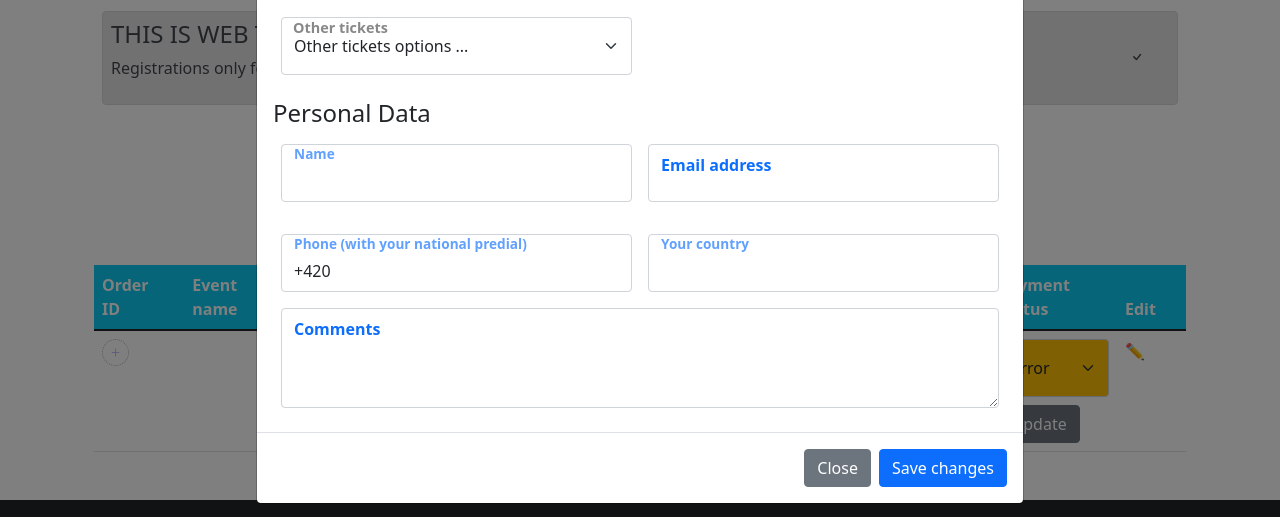
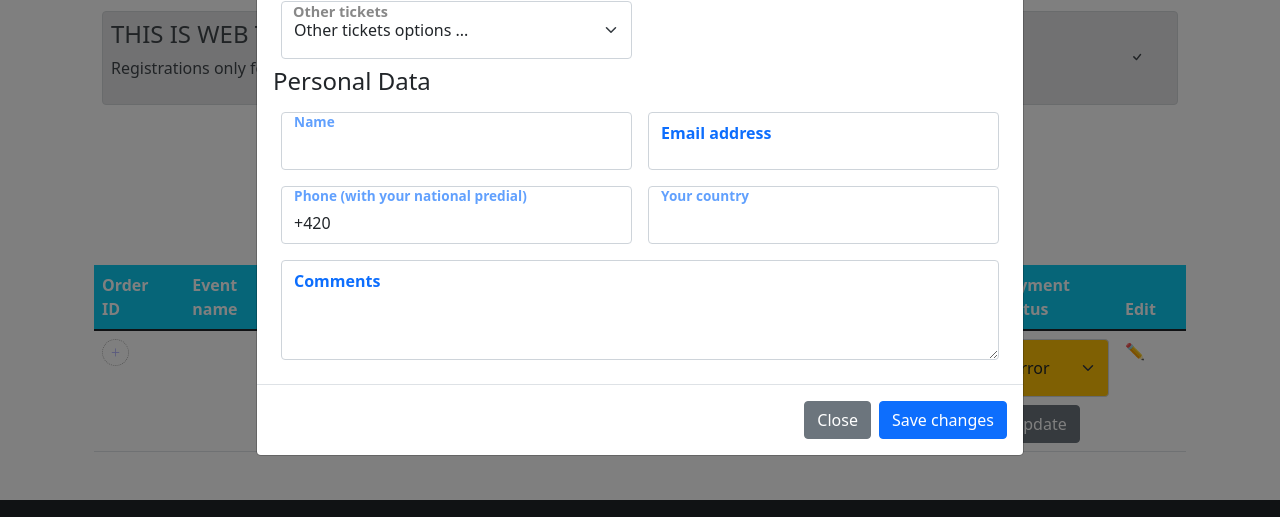
Before and after one commit to SimonB87/Regis, a PHP site: page /manage/registrations.php in a window 1280 px wide, after a click that opens the changed part. Shown: the part 226-743 px from the top of the page. Run offline with PHP 8.4, Linux system fonts and the light colour scheme; the visitor is signed in with stand-in values (Sample User, id 1); tables that the repository leaves empty or names only in its code hold one stand-in row (values such as "Sample post"); data that the repository does not hold is empty; a stand-in replaces the project's code that opens the database connection.

Commit message:
modal - remowed extra margin

```diff
--- a/manage/components/modal_editregistrations.php
+++ b/manage/components/modal_editregistrations.php
@@ -13,7 +13,7 @@
             <div class="row">
 
             <div class="col-lg-6 col-md-12 col-sm-12 padding-small">
-              <div class="mb-3 full-width full-height div-select">
+              <div class=" full-width full-height div-select">
                 <select id="dancerKind" class="form-select" aria-label="Pass type" onchange="recalculatePrice();" required="" name="dancerKind">
                   <option value="" selected="" >Select dancer kind ...</option>
                   <option value="1 - Leader" >Leader</option>
@@ -34,7 +34,7 @@
             </div>
 
             <div class="col-lg-6 col-md-12 col-sm-12 padding-small">
-              <div id="passType--parent" class="mb-3 full-width full-height div-select">
+              <div id="passType--parent" class=" full-width full-height div-select">
                 <select id="passType" class="form-select" aria-label="Pass type" required="" onchange="recalculatePrice();" name="passType">
                   <option value="" selected="">Select pass type ... </option>
                   <?php echo "<option value='1 - Early birds pass leader/follower" . "' aria-valuenow='" . $eventDataEarlyBirdsTicketPriceSingle . "'>Early birds pass leader/follower - " . $eventDataEarlyBirdsTicketPriceSingle . "CZK</option>"; ?>
@@ -59,7 +59,7 @@
 
 
               <div class='col-lg-6 col-md-12 col-sm-12 padding-small '>
-                  <div class="mb-3 full-width full-height div-select">
+                  <div class=" full-width full-height div-select">
                     <select id="otherTicketOptions" class="form-select" aria-label="Pass type" required="" onchange="recalculatePrice();" name="otherTicketOptions">
                       <option value="" selected=""> Other tickets options ...</option>
                       <?php
@@ -105,7 +105,7 @@
               </div>
 
               <div class="col-lg-6 col-md-12 col-sm-12  padding-small">
-                <div class="form-floating mb-3">
+                <div class="form-floating ">
                   <input type="email" class="form-control" id="clientEmail" placeholder="name@example.com" required="" name="clientEmail" maxlength="250">
                   <label for="clientEmail">Email address</label>
                   <div class="valid-feedback">
```
